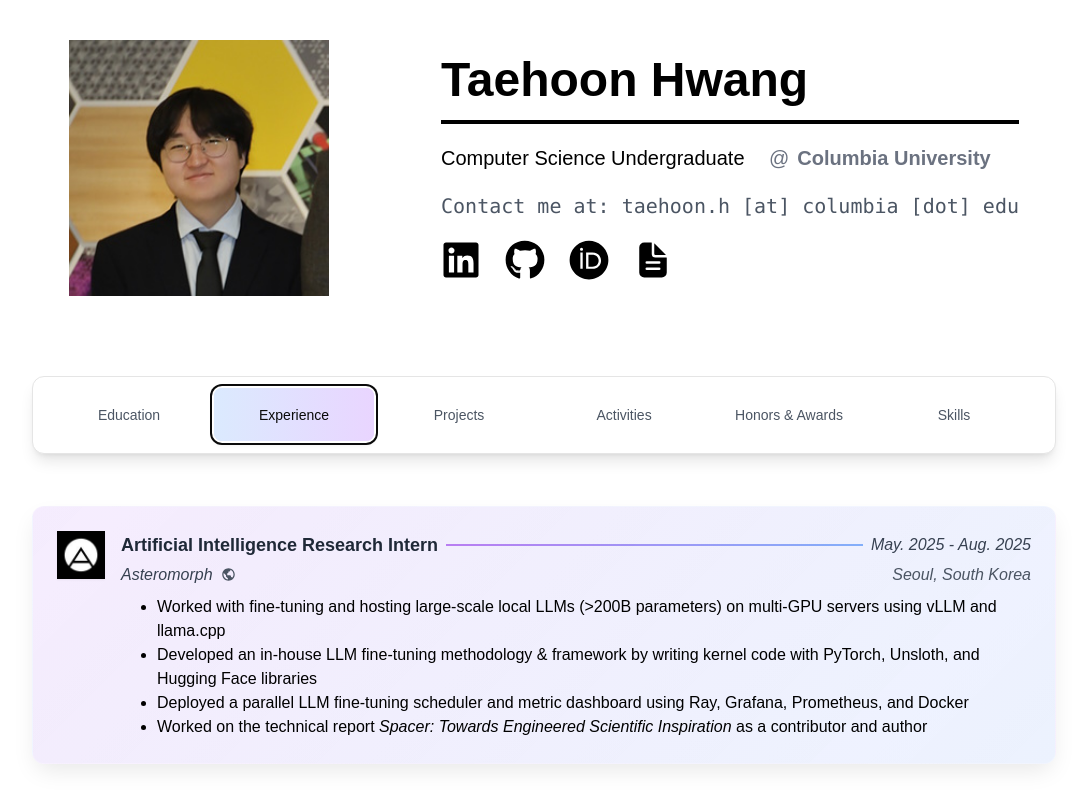
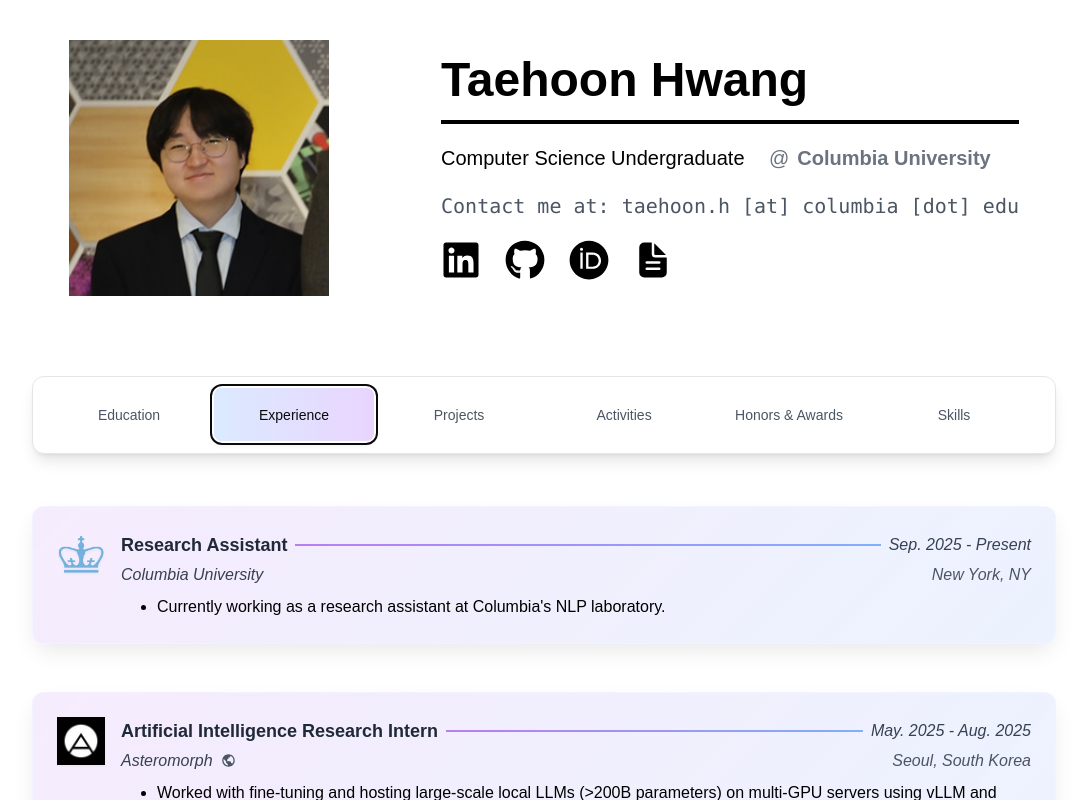
Before and after one commit to looooonk/portfolio, a Next.js app: page / in a window 1280 px wide. Both pictures are taken after a click on the tab "Experience". Shown: the top 800 px of the page, without its empty margins (96-1183 px from the left). Built offline with nearby package versions, Linux system fonts and the light colour scheme.

Commit message:
content: updated experience and education

```diff
--- a/src/app/resume/components/education.tsx
+++ b/src/app/resume/components/education.tsx
@@ -94,10 +94,10 @@
                             <div
                                 className="ml-2 flex-1 max-w-[60%] break-keep"
                             >
-                                <Course name="Computer Science Theory" code="COMS 3261W" semester="Taking Fall 2025"/>, {" "}
-                                <Course name="Programming Languages and Translators" code="COMS 4115W" semester="Taking Fall 2025"/>, {" "}
-                                <Course name="Introduction to Databases" code="COMS 4111W" semester="Taking Fall 2025"/>, {" "}
-                                <Course name="Deep Learning for Computer Vision" code="COMS 4995W" semester="Taking Fall 2025"/>
+                                <Course name="Computer Science Theory" code="COMS W3261" semester="Taking Fall 2025"/>, {" "}
+                                <Course name="Programming Languages and Translators" code="COMS W4115" semester="Taking Fall 2025"/>, {" "}
+                                <Course name="Introduction to Databases" code="COMS W4111" semester="Taking Fall 2025"/>, {" "}
+                                <Course name="Projects in Computer Science" code="COMS W4901" semester="Taking Fall 2025"/>
                             </div>
                         </div>
                     </div>
--- a/src/app/resume/components/experience.tsx
+++ b/src/app/resume/components/experience.tsx
@@ -10,6 +10,8 @@
     "Quantum Research Sciences": "/emblems/qrs.png",
     "Seoul Science High School": "/emblems/sshs.png",
     "Sungkyunkwan University": "/emblems/skku.png",
+    "Columbia University": "/emblems/columbia.png",
+    "Columbia": "/emblems/columbia.png",
 };
 
 interface ExperienceEntryProps {
@@ -113,6 +115,18 @@
     return (
         <div className="pt-4 space-y-12 mb-20">
             <ExperienceEntry
+                title="Research Assistant"
+                organization="Columbia University"
+                location="New York, NY"
+                range="Sep. 2025 - Present"
+            >
+                <ul className="list-disc pl-5">
+                    <li>
+                        Currently working as a research assistant at Columbia's NLP laboratory.
+                    </li>
+                </ul>
+            </ExperienceEntry>
+            <ExperienceEntry
                 title="Artificial Intelligence Research Intern"
                 organization="Asteromorph"
                 organizationLink="https://www.asteromorph.com/"
@@ -136,7 +150,7 @@
             </ExperienceEntry>
 
             <ExperienceEntry
-                title="Undergraduate Teaching Assistant"
+                title="Teaching Assistant"
                 organization="Purdue University"
                 location="West Lafayette, IN"
                 range="Jan. 2025 - May 2025"
@@ -158,7 +172,7 @@
             </ExperienceEntry>
 
             <ExperienceEntry
-                title="Undergraduate Research Assistant"
+                title="Research Assistant"
                 organization="Purdue University"
                 location="West Lafayette, IN"
                 range="Jan. 2024 - Dec. 2024"
```
